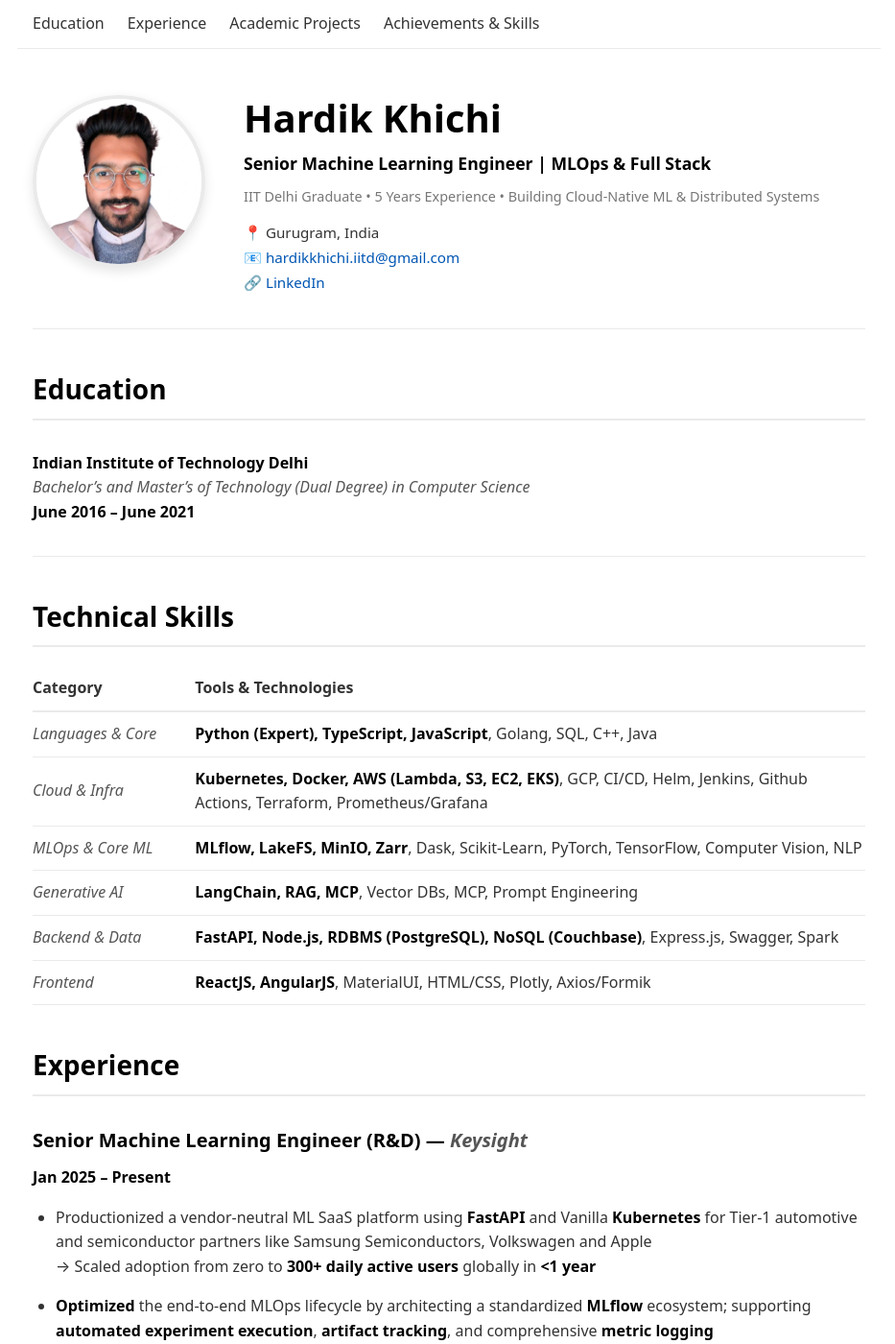
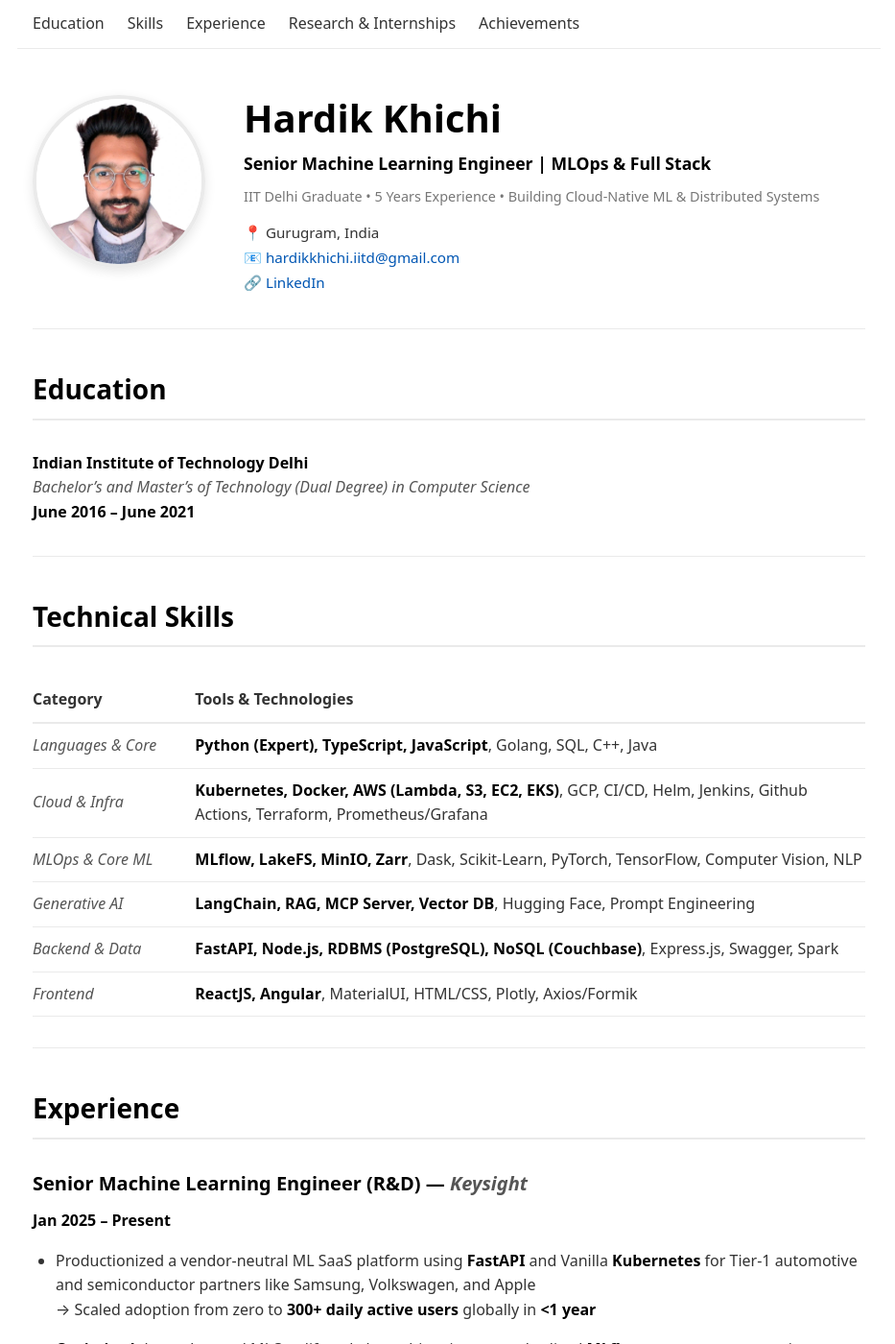
Before and after one commit to khichinho/khichinho.github.io, a Jekyll site: the page built from index.md, in a window 1280 px wide and 1400 px high. Shown: the whole window at 96% size, without its empty margins (172-1105 px from the left). Built offline with Jekyll 4.4.1, drawn with Linux system fonts in a browser that asks for light colours; some of the changed text lies outside the part shown.

Commit message:
Accessability feature

```diff
--- a/_layouts/default.html
+++ b/_layouts/default.html
@@ -1,5 +1,6 @@
 <!DOCTYPE html>
 <html lang="en">
+
 <head>
   <meta charset="UTF-8">
   <meta name="viewport" content="width=device-width, initial-scale=1.0">
@@ -47,12 +48,14 @@
     }
     </script>
 </head>
+
 <body>
-    <nav class="resume-nav">
+  <nav class="resume-nav" id="top">
     <a href="#education">Education</a>
+    <a href="#technical-skills">Skills</a>
     <a href="#experience">Experience</a>
-        <a href="#academic-projects">Academic Projects</a>
-        <a href="#achievements--skills">Achievements & Skills</a>
+    <a href="#research--internships">Research & Internships</a>
+    <a href="#achievements">Achievements</a>
   </nav>
 
   <main>
@@ -61,4 +64,5 @@
     </article>
   </main>
 </body>
+
 </html>
--- a/assets/css/style.scss
+++ b/assets/css/style.scss
@@ -248,9 +248,35 @@ section {
 
 #education,
 #experience,
-#academic-projects,
-#achievements--skills {
+#technical-skills,
+#research--internships,
+#achievements {
   margin-bottom: 2rem !important;
+}
+
+/* Back to Top Link */
+.back-to-top {
+  text-align: center !important;
+  margin-top: 3rem !important;
+  margin-bottom: 2rem !important;
+  padding: 1.5rem 0 !important;
+  border-top: 1px solid #eaeaea !important;
+}
+
+.back-to-top a {
+  color: #0056b3 !important;
+  font-weight: 600 !important;
+  font-size: 1rem !important;
+  text-decoration: none !important;
+  padding: 10px 20px !important;
+  display: inline-block !important;
+  transition: all 0.2s ease !important;
+}
+
+.back-to-top a:hover {
+  color: #003d82 !important;
+  text-decoration: none !important;
+  transform: translateY(-2px) !important;
 }
 
 /* Table styling for Technical Skills */
--- a/index.md
+++ b/index.md
@@ -29,45 +29,41 @@ _Bachelor's and Master's of Technology (Dual Degree) in Computer Science_
 
 ## Technical Skills
 
-
 | Category | Tools & Technologies |
 | :--- | :--- |
 | Languages & Core | **Python (Expert), TypeScript, JavaScript**, Golang, SQL, C++, Java |
 | Cloud & Infra | **Kubernetes, Docker, AWS (Lambda, S3, EC2, EKS)**, GCP, CI/CD, Helm, Jenkins, Github Actions, Terraform, Prometheus/Grafana |
 | MLOps & Core ML | **MLflow, LakeFS, MinIO, Zarr**, Dask, Scikit-Learn, PyTorch, TensorFlow, Computer Vision, NLP |
-| Generative AI | **LangChain, RAG, MCP**, Vector DBs, MCP, Prompt Engineering |
+| Generative AI | **LangChain, RAG, MCP Server, Vector DB**, Hugging Face, Prompt Engineering |
 | Backend & Data | **FastAPI, Node.js, RDBMS (PostgreSQL), NoSQL (Couchbase)**, Express.js, Swagger, Spark |
-| Frontend | **ReactJS, AngularJS**, MaterialUI, HTML/CSS, Plotly, Axios/Formik |
+| Frontend | **ReactJS, Angular**, MaterialUI, HTML/CSS, Plotly, Axios/Formik |
 
+---
 
 ## Experience
 
 ### Senior Machine Learning Engineer (R&D) — _Keysight_
-
 **Jan 2025 – Present**
 
-* Productionized a vendor-neutral ML SaaS platform using **FastAPI** and Vanilla **Kubernetes** for Tier-1 automotive and semiconductor partners like Samsung Semiconductors, Volkswagen and Apple
+* Productionized a vendor-neutral ML SaaS platform using **FastAPI** and Vanilla **Kubernetes** for Tier-1 automotive and semiconductor partners like Samsung, Volkswagen, and Apple
   → Scaled adoption from zero to **300+ daily active users** globally in **<1 year**
 
 * **Optimized** the end-to-end MLOps lifecycle by architecting a standardized **MLflow** ecosystem; supporting **automated experiment execution**, **artifact tracking**, and comprehensive **metric logging**
   → Reduced model-to-production cycle times from **hours to <10 minutes**
 
-* Architected a completely open-source dataset and model storage and metadata layer using **MinIO** and **LakeFS**; ensuring zero vendor lock-in and support for wide variety of use cases - public cloud to on-box deployment
+* Architected a completely open-source dataset and model storage layer using **MinIO** and **LakeFS**; ensuring zero vendor lock-in and support for a wide variety of use cases - from public cloud to on-box deployment
   → Migrated **100% of internal research workloads** from legacy servers to a versioned ecosystem
 
 * Engineered a distributed, high-performance execution engine utilizing **NATS** and **Zarr** data-chunking to parallelize DNN explainability tests for **Self-Driving (Autonomous Vehicles) and ADAS systems**
-  → Enabled  **processing of upto 1 terabyte (TB) sensor datasets** across optimized Kubernetes pods
+  → Enabled processing of **up to 1 terabyte (TB)** sensor datasets across optimized Kubernetes pods
 
 * Developed a comprehensive full-stack access layer and cross-language client suite (**Python & JS**) integrating **Plotly** and **Dask** for distributed, real-time visualization of data transformations
   → **Enabled user autonomy** by providing a choice of interactive **UIs**, **Swagger APIs**, or **programmatic clients**
 
 * Deployed **Model Context Protocol (MCP)** servers and **LangChain-based RAG** agents to automate technical documentation retrieval
-  → Reduced manual research time for R&D teams
-
----
+  → Reduced manual research time for R&D teams by an estimated **40%**
 
 ### Software Engineer (Full Stack) — _American Express_
-
 **Aug 2021 – Dec 2024**
 
 * Designed and deployed a self-service **Database Catalog Portal** facilitating **125+ unique journeys** to empower **1k+ global colleagues** through the entire database lifecycle
@@ -86,65 +82,56 @@ _Bachelor's and Master's of Technology (Dual Degree) in Computer Science_
   → Streamlined delivery velocity and ensured alignment across high-concurrency database initiatives
 
 ### Software Engineer Intern — _American Express_
-
 **May 2020 – June 2020**
 
-* Engineered a full-stack ML recommendation engine for Agile tools (Rally/Jira) using **Python (Flask, Scikit-Learn)** and **React/Redux**, backed by **Java (Flux/Mono)** data pipeline
+* Engineered a full-stack ML recommendation engine for Agile tools (Rally/Jira) using **Python (Flask, Scikit-Learn)** and **React/Redux**, backed by **Java (Flux/Mono)** data pipelines
   → Maximized developer productivity, achieving a **35% improvement** in ticket delivery velocity
 
 * Implemented discrete optimization algorithms using **GAMS** and comprehensive testing via **JUnit**, securing a **top-5 position** in the India Innovation Hackathon (100+ participants)
 
 ---
 
-## Academic Projects
+## Research & Internships
 
 ### Master's Scholar — _IIT Delhi_
-
 **Sep 2020 – Jun 2021**
-
-* Pioneered a novel real-time medical procedure analysis tool using **U-net** and **Link-net** CNN architectures for surgical segmentation.
+* Pioneered a novel real-time medical procedure analysis tool using **U-net** and **Link-net** CNN architectures for surgical segmentation
 * Developed context recognition and feature extraction modules utilizing **VGG-net**, **Alex-net**, and image processing for automated surgical scoring
-* Engineered deep neural network pipelines to objectively evaluate neurosurgeon training performance
-  → Secured **HRD Ministry funding** via collaborative research with **AIIMS Delhi**
-
----
-
-### Bachelor's Scholar — _IIT Delhi_
-
-**Jan 2020 – April 2020**
-
-* Analyzed instruction-level parallelism and register access patterns across **x86, ARM, and RISC** architectures to predict algorithm runtime
-  → Modeled execution latency using **PyTorch**, linking low-level hardware constraints to high-level code scaling parameters
-
----
+  → Engineered deep neural network pipelines to objectively evaluate neurosurgeon training performance
+* **Collaborative Research:** Partnered with **AIIMS Delhi** to validate model efficacy on real-world datasets
+  → Secured **HRD Ministry funding** via this high-impact collaboration
 
 ### Data Science Research Intern — _Flipkart Labs_
-
 **May 2019 – June 2019**
-
 * Conducted research utilizing scalable anomaly detectors (**M-Zoom & M-Biz**) and **dense sub-tensor mining** to identify potential attack vectors for **20k+ cohorts**
   → Triggered early detection of suspicious activities regarding marketplace abuse and fraud return orders
 
----
-
 ### Data Science Intern — _RateGain_
-
 **May 2018 – June 2018**
-
 * Built a hotel price prediction **Demand Forecasting Model** and user review **Sentiment Analysis Engine** to optimize inventory pricing
   → Generated **$150k+ in annual savings** for the organization
-
 * Engineered scalable data ingestion and processing pipelines using **Apache Beam**, **Spark**, **Hadoop**, and **BigQuery** on **GCP Dataflow**
   → Showcased architectural achievements at the **Google Cloud Summit India (2018)**
+
+### Bachelor's Scholar — _IIT Delhi_
+**Jan 2020 – April 2020**
+* Analyzed instruction-level parallelism and register access patterns across **x86, ARM, and RISC** architectures to predict algorithm runtime
+  → Modeled execution latency using **PyTorch**, linking low-level hardware constraints to high-level code scaling parameters
 
 ---
 
 ## Achievements
 
 ### Engineering Leadership
-* **Strategic Engineering Lead** — Serving as the Acting Lead for a distributed **Automotive R&D team**; authored the **Technical Roadmap (30+ pages)** to define strategic milestones and orchestrated **JIRA sprint planning** to align Product Management with Engineering execution across global time zones with German engineers.
-* **Talent & Hiring Strategy** — Conducted **20+ technical interviews for India & Barcelona R&D centers**; defined evaluation rubrics **for Senior SDE & Architect roles** to raise the global engineering bar.
-* **Mentorship** — Guided **4 SDE Interns** through full project lifecycles, driving code quality standards and architectural reviews that facilitated successful professional journeys.
+* **Talent & Hiring Strategy** — Conducting technical interviews for **India & Barcelona** R&D centers; defining evaluation rubrics for **Senior SDE & Architect** roles.
+* **Mentorship** — Guiding **4 SDE Interns** through full project lifecycles, driving code quality standards and architectural reviews.
+* **Strategic Engineering Lead** — Serving as the Acting Lead for a distributed **Automotive R&D team** comprising a majority of **German engineers** alongside a core **India-based team**; authoring the **Technical Roadmap (30+ pages)** to define strategic milestones.
+* **Orchestrating JIRA sprint planning** and backlog grooming to align Product Management goals with engineering execution across global time zones.
+* **Technical Enablement** — Fostering a culture of continuous learning by conducting internal workshops and training sessions on **RASA NLU, Cryptography, and Full Stack Development** to upskill peer engineers.
+
+### Certifications
+* **Associate Cloud Engineer** — Google Cloud Platform (GCP)
+
 
 ### Academic Excellence
 * **99.97 Percentile** in IIT-JEE 2016 (Top 0.03%)
@@ -154,7 +141,7 @@ _Bachelor's and Master's of Technology (Dual Degree) in Computer Science_
 ### Competitions
 * **3rd Place, GrowthHack 2021** — Developed a **RASA NLU** voice-assistant selected for incubation due to high business viability.
 
-### Certifications
-* **Associate Cloud Engineer** — Google Cloud Platform (GCP)
 
----
+<div class="back-to-top">
+  <a href="#">↑ Back to Top</a>
+</div>
```
Lines whose indentation alone changed are shown as unchanged.
